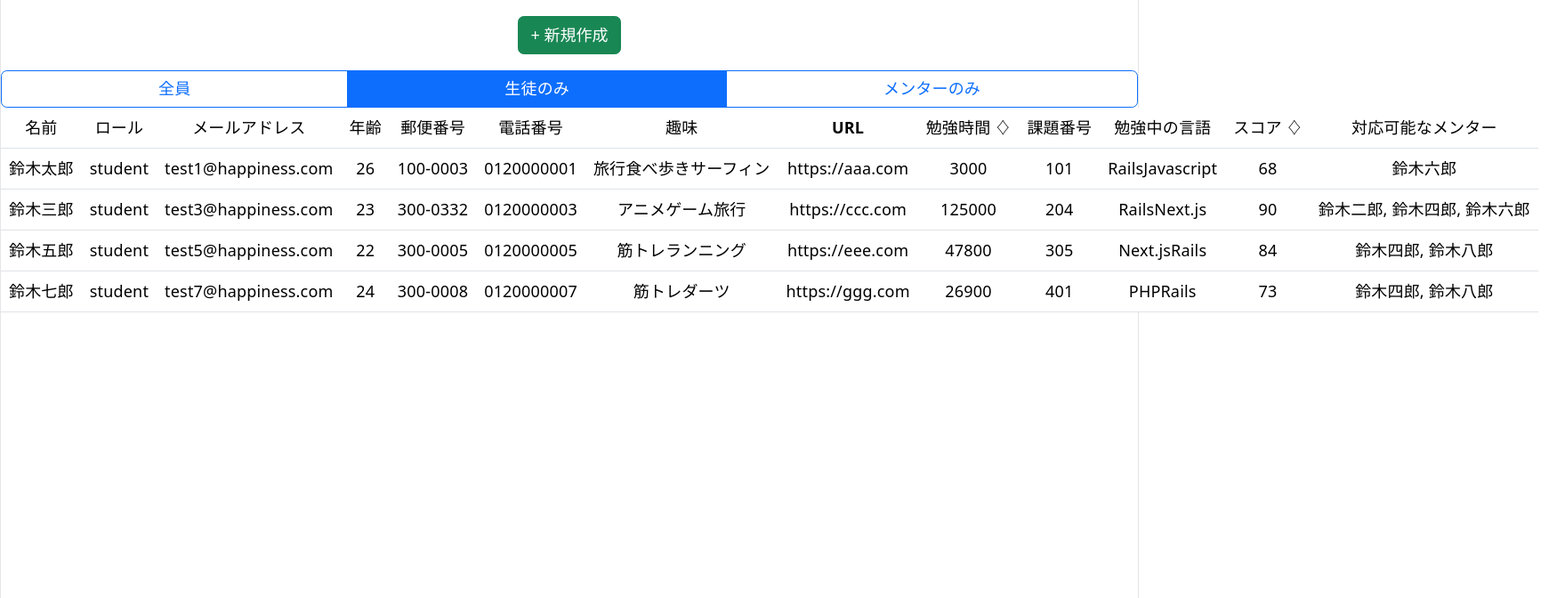
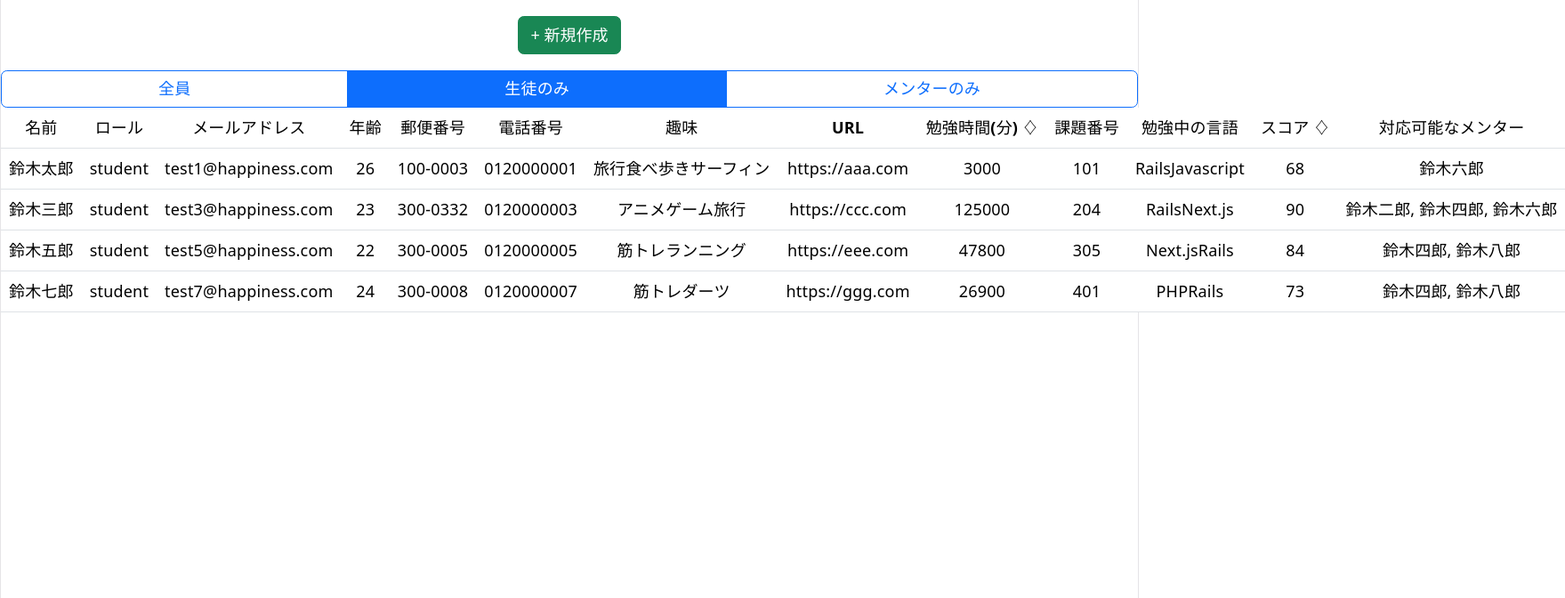
Before and after one commit to iwariku/react_typescript_management, a React (Vite) app: page / in a window 1280 px wide. Both pictures are taken after a click on the label "生徒のみ". Shown: the top 672 px of the page at 89% size, 1759 px wide, since content can reach past the window. Built offline with nearby package versions, Linux system fonts and the light colour scheme.

Commit message:
refactor: 項目の名称と表示形式を変更

```diff
--- a/src/components/list/AllUserList.tsx
+++ b/src/components/list/AllUserList.tsx
@@ -20,13 +20,13 @@ export const AllUserList = ({ allUsers }: Props) => {
               <th scope="col">趣味</th>
               <th scope="col">URL</th>
 
-              <th scope="col">勉強時間</th>
+              <th scope="col">勉強時間(分)</th>
               <th scope="col">課題番号</th>
               <th scope="col">勉強中の言語</th>
               <th scope="col">ハピネススコア</th>
               <th scope="col">対応可能なメンター</th>
 
-              <th scope="col">実務経験年数</th>
+              <th scope="col">実務経験月数</th>
               <th scope="col">現場で使っている言語</th>
               <th scope="col">担当できる課題番号の始め</th>
               <th scope="col">担当できる課題番号の終わり</th>
@@ -54,7 +54,9 @@ export const AllUserList = ({ allUsers }: Props) => {
                 </td>
 
                 <td>
-                  {user instanceof Mentor ? `${user.experienceDays}` : ''}
+                  {user instanceof Mentor
+                    ? `${Math.floor(user.experienceDays / 30)}ヶ月`
+                    : ''}
                 </td>
                 <td>{user instanceof Mentor ? `${user.useLangs}` : ''}</td>
                 <td>
--- a/src/components/list/MentorList.tsx
+++ b/src/components/list/MentorList.tsx
@@ -44,7 +44,7 @@ export const MentorList = ({ mentors }: Props) => {
           <th scope="col">趣味</th>
           <th scope="col">URL</th>
           <th onClick={toggleSort} style={{ cursor: 'pointer' }}>
-            実務経験年数
+            実務経験月数
             {sortOrder === 'asc' ? '▲' : sortOrder === 'desc' ? '▼' : '♢'}
           </th>
           <th scope="col">現場で使っている言語</th>
--- a/src/components/list/StudentList.tsx
+++ b/src/components/list/StudentList.tsx
@@ -59,7 +59,7 @@ export const StudentList = ({ students }: Props) => {
             onClick={() => handleSort('studyMinutes')}
             style={{ cursor: 'pointer' }}
           >
-            勉強時間{' '}
+            勉強時間(分){' '}
             {sortKey === 'studyMinutes'
               ? sortOrder === 'asc'
                 ? '▲'
```
